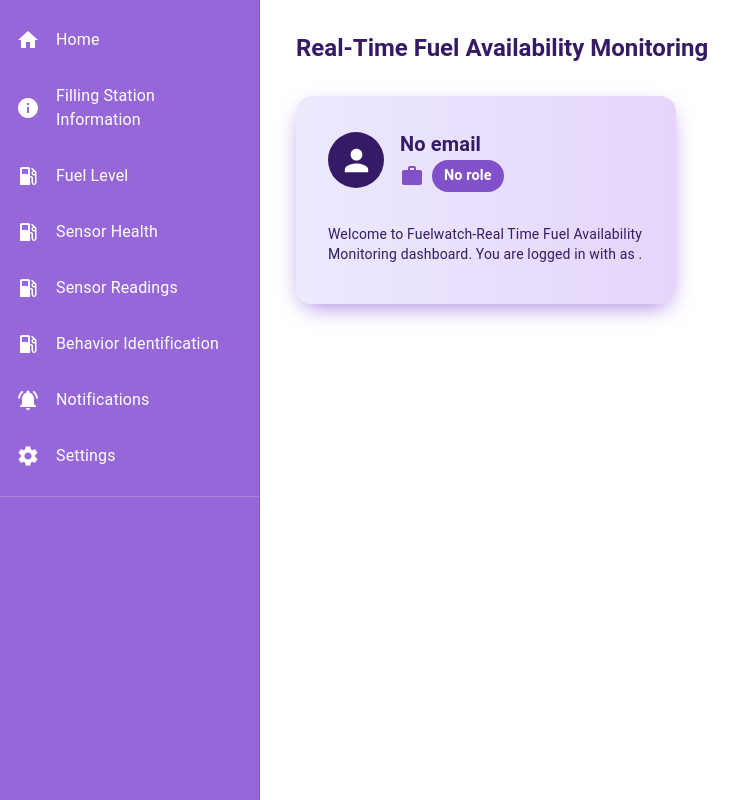
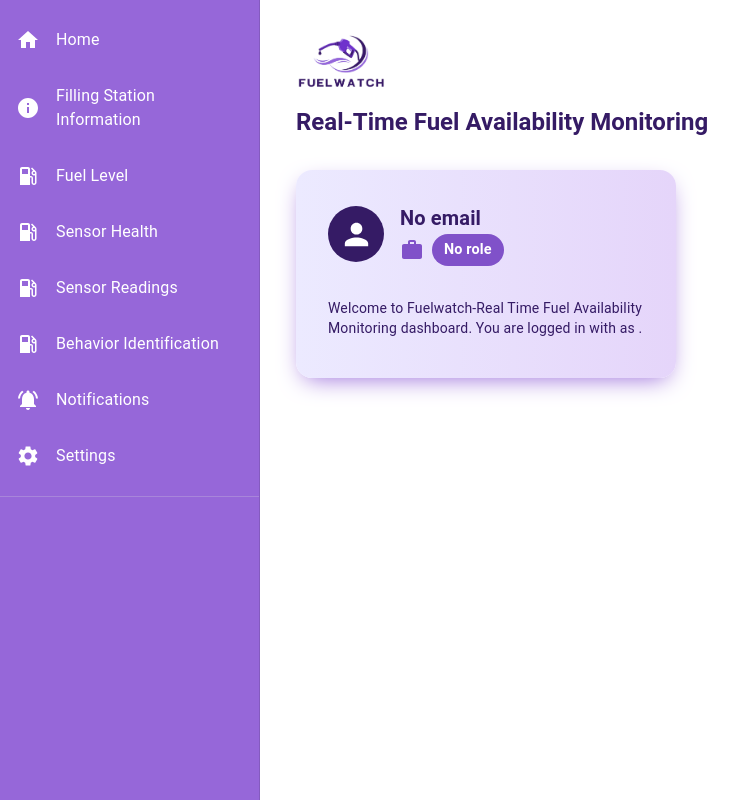
Before and after one commit to SenuraUpesh2002/Research-Project-SLIIT, a React (Vite) app in the folder client/: page /FuelDashboard in a window 1280 px wide. Shown: the whole page, without its empty margins (0-752 px from the left). Built offline with nearby package versions, Linux system fonts and the light colour scheme.

Commit message:
Updated the Fuelwatch logo alignments with the page

```diff
--- a/client/src/ComponentHome/FuelDashboard.jsx
+++ b/client/src/ComponentHome/FuelDashboard.jsx
@@ -94,8 +94,18 @@ function FuelDashboard() {
         <Divider sx={{ bgcolor: "#fff" }} />
       </Drawer>
 
+
+
       {/* Info panel right side (add your actual dashboard content here) */}
       <Box sx={{ flexGrow: 1, p: 4, marginLeft: 8 }}>
+
+        <Box sx={{ display: "flex", justifyContent: "left", alignItems: "center", mb: 2 }}>
+          <img
+            src="/fuelwatch_logo.png"
+            alt="FuelWatch Logo"
+            style={{ width: 90, height: "auto", marginRight: 16 }}
+          />
+        </Box>
         {/* Main heading */}
         <Typography variant="h5" fontWeight="bold" sx={{ mb: 4, color: "#351B65" }}>
           Real-Time Fuel Availability Monitoring
```
